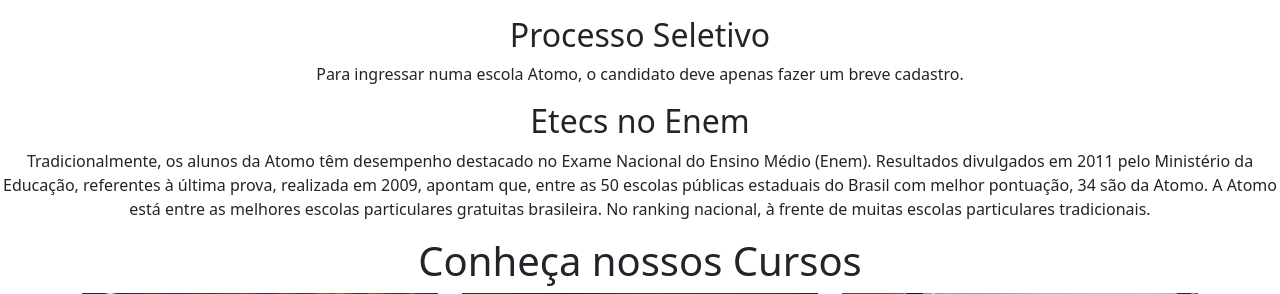
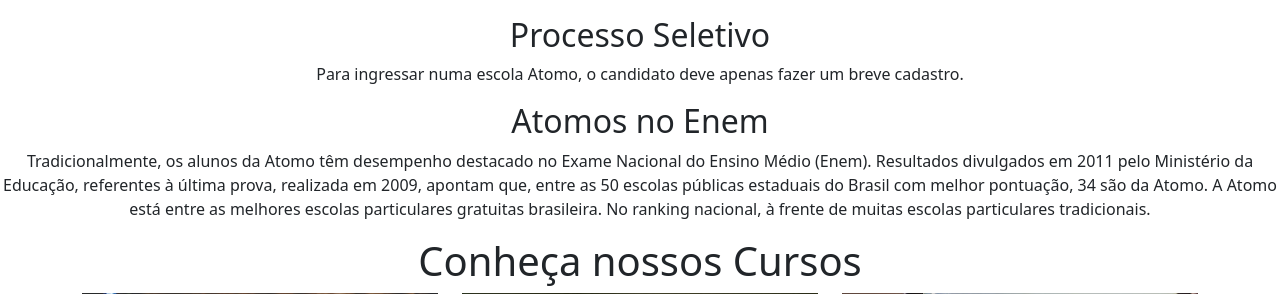
Before and after one commit to RenatoCalisto/ETEC-Desenvolvimento_de_Sistemas, a PHP site: page / in a window 1280 px wide. Shown: the part 754-1048 px from the top of the page. Run offline with PHP 8.4, Linux system fonts and the light colour scheme.

Commit message:
Add files via upload

```diff
--- a/TCC 1.2/index.php
+++ b/TCC 1.2/index.php
@@ -74,7 +74,7 @@
 
 <p class="text-center">Para ingressar numa escola Atomo, o candidato deve apenas fazer um breve cadastro.</p>
 
-<h2 class="text-center">Etecs no Enem</h2>
+<h2 class="text-center">Atomos no Enem</h2>
 
 <p class="text-center">Tradicionalmente, os alunos da Atomo têm desempenho destacado no Exame Nacional do Ensino Médio (Enem). Resultados divulgados em 2011 pelo Ministério da Educação, referentes à última prova, realizada em 2009, apontam que, entre as 50 escolas públicas estaduais do Brasil com melhor pontuação, 34 são da Atomo. A Atomo está entre as melhores escolas particulares gratuitas brasileira. No ranking nacional, à frente de muitas escolas particulares tradicionais.</p>
 
```
